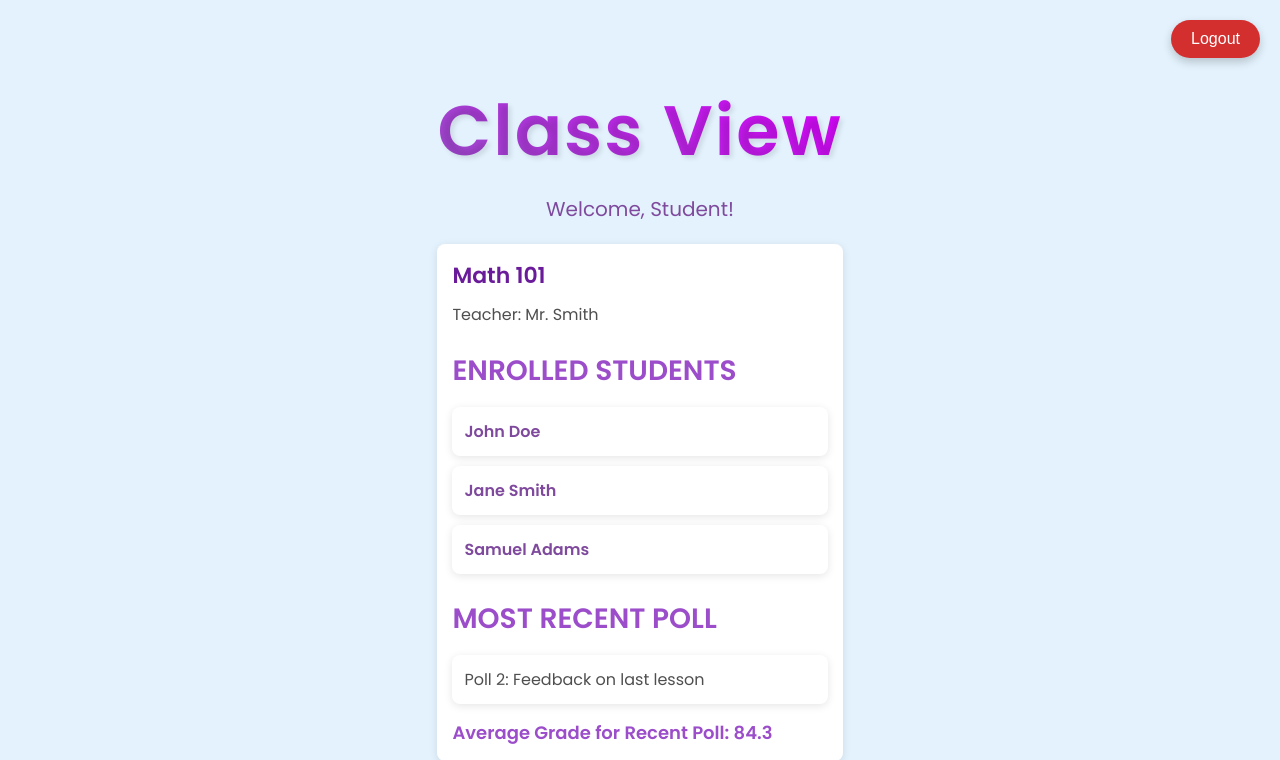
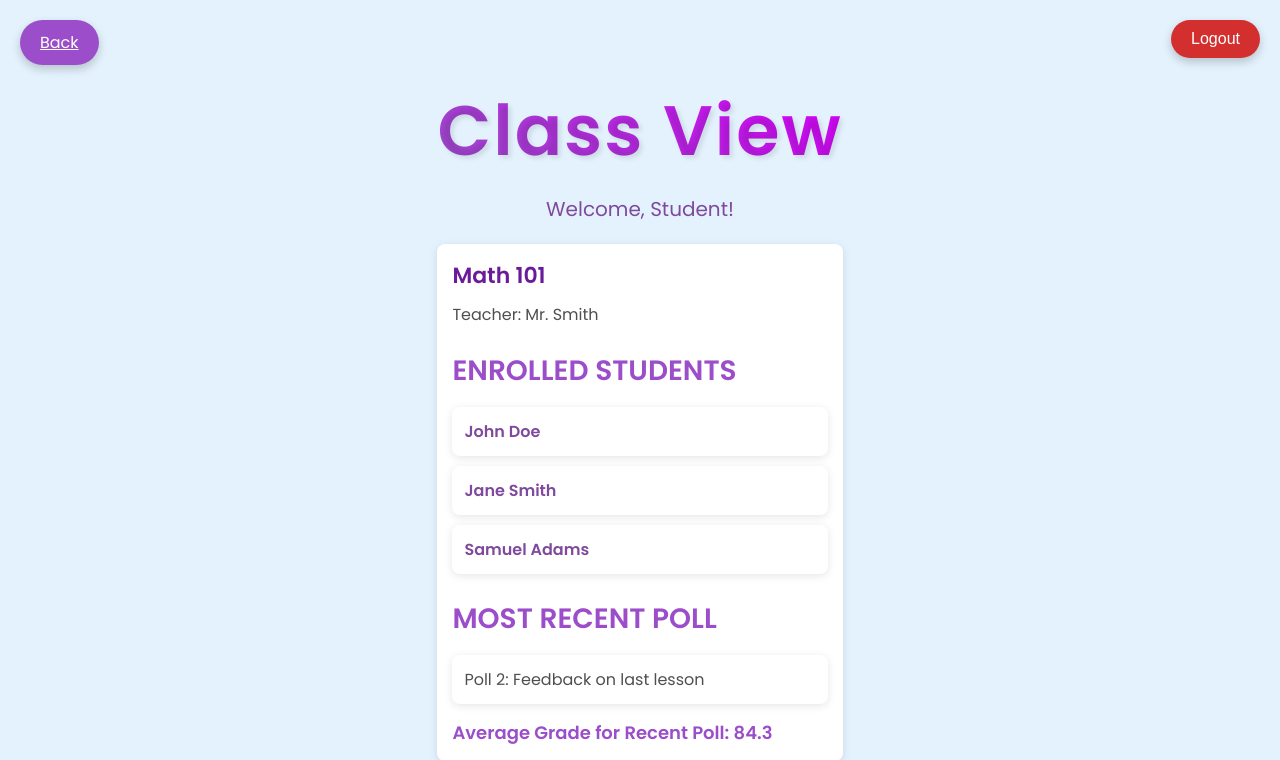
Before and after one commit to Arif1025/Placeholder, a Django app: a page that uses polls/templates/class_template_page_student.html in a window 1280 px wide. Shown: the top 760 px of the page. Run offline with Django 5.2, Linux system fonts and the light colour scheme.

Commit message:
Added back buttons and updated unit tests for student and teacher class pages

```diff
--- a/polls/templates/class_template_page_student.html
+++ b/polls/templates/class_template_page_student.html
@@ -128,6 +128,26 @@
             background-color: #c62828;
         }
 
+        /* Back Button Positioned at Top Left */
+        .back-button {
+            background-color: #9b4dca;
+            color: white;
+            font-size: 16px;
+            padding: 10px 20px;
+            border: none;
+            border-radius: 50px;
+            cursor: pointer;
+            position: fixed;
+            top: 20px;
+            left: 20px;
+            box-shadow: 0 4px 10px rgba(0, 0, 0, 0.2);
+            transition: background-color 0.3s ease;
+        }
+
+        .back-button:hover {
+            background-color: #7b1fa2;
+        }
+
         footer {
             background-color: #9b4dca;
             color: white;
@@ -230,6 +250,9 @@
         </section>
     </main>
 
+    <!-- Back Button -->
+    <a href="javascript:history.back()" class="back-button">Back</a>
+
     <!-- Logout Button -->
     <form action="{% url 'logout' %}" method="post">
         {% csrf_token %}
```
Also changed, not shown: polls/templates/class_template_page_teacher.html (+23 -0 lines), polls/tests/views/test_student_class_page_view.py (+7 -0 lines), polls/tests/views/test_teacher_class_page_view.py (+13 -1 lines).
